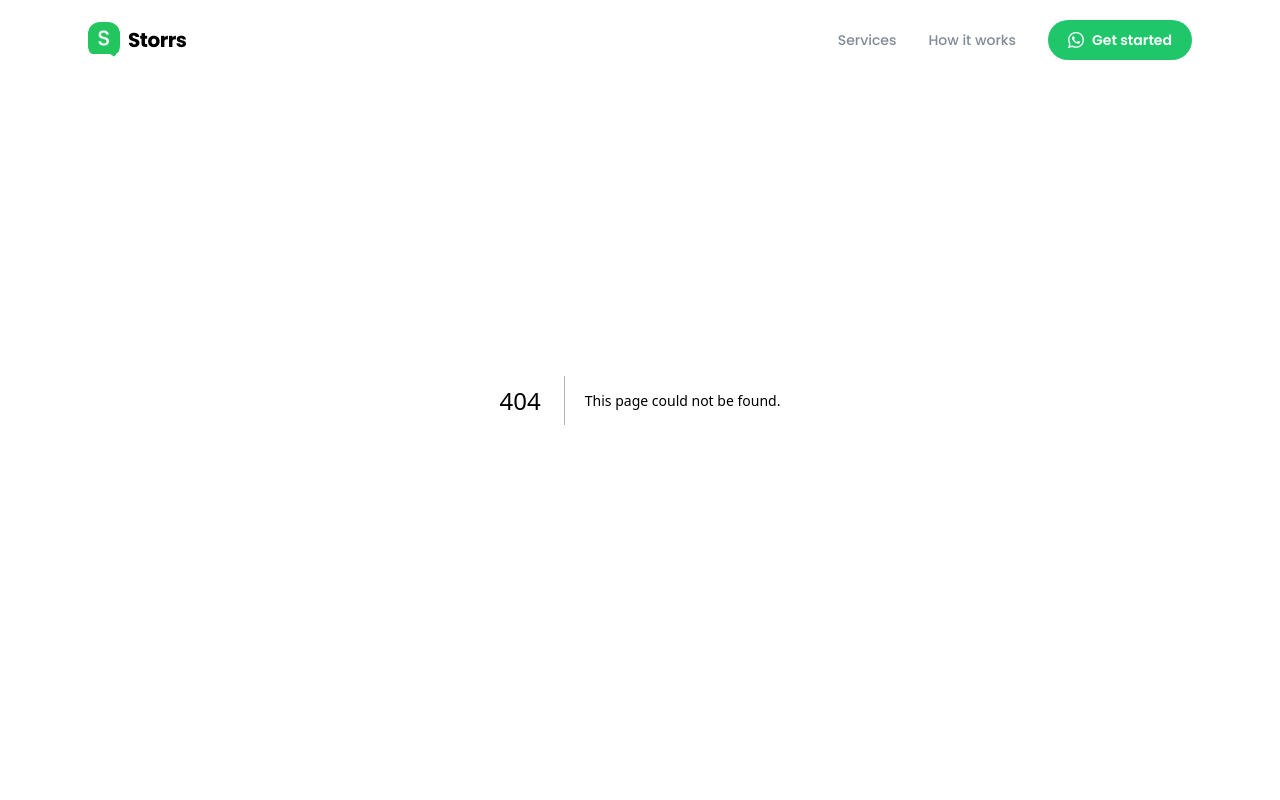
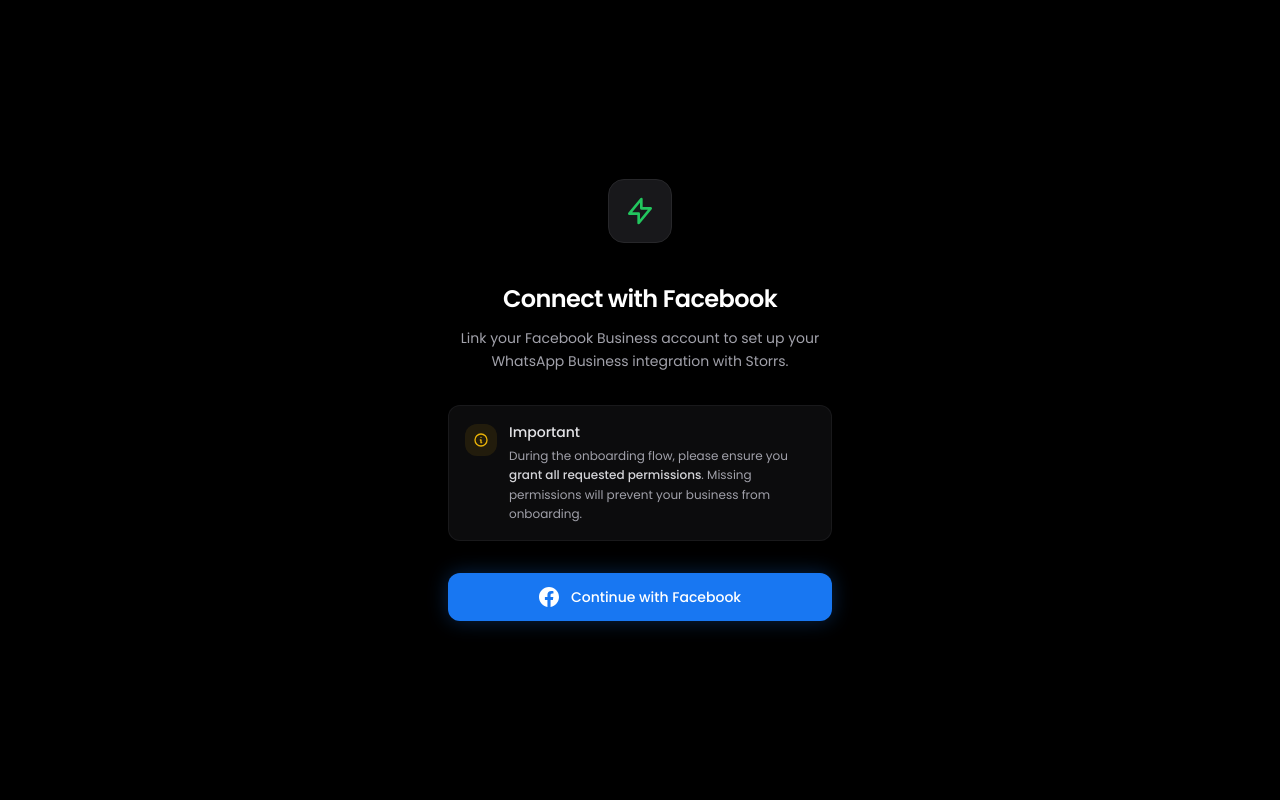
Before and after one commit to Storrs-LTD/storrs-web, a Next.js app: page /onboarding in a window 1280 px wide. Before the commit this address had no page. Shown: the top 800 px of the page. Built offline with nearby package versions, Linux system fonts and the light colour scheme.

Commit message:
created the oboarding page

```diff
--- /dev/null
+++ b/src/app/(main)/layout.tsx
@@ -0,0 +1,16 @@
+import { Navbar } from "@/components/navbar";
+import { Footer } from "@/components/footer";
+
+export default function MainLayout({
+  children,
+}: Readonly<{
+  children: React.ReactNode;
+}>) {
+  return (
+    <>
+      <Navbar />
+      <main>{children}</main>
+      <Footer />
+    </>
+  );
+}
--- a/src/app/layout.tsx
+++ b/src/app/layout.tsx
@@ -2,8 +2,6 @@
 import { Poppins } from "next/font/google";
 import { ThemeProvider } from "next-themes";
 import "./globals.css";
-import { Navbar } from "@/components/navbar";
-import { Footer } from "@/components/footer";
 
 const defaultUrl = process.env.VERCEL_URL
   ? `https://${process.env.VERCEL_URL}`
@@ -50,9 +48,7 @@
           enableSystem
           disableTransitionOnChange
         >
-          <Navbar />
-          <main>{children}</main>
-          <Footer />
+          {children}
         </ThemeProvider>
       </body>
     </html>
--- /dev/null
+++ b/src/app/onboarding/layout.tsx
@@ -0,0 +1,14 @@
+import { Metadata } from "next";
+
+export const metadata: Metadata = {
+  title: "Onboarding - Storrs",
+  description: "Connect your Facebook Business account to Storrs.",
+};
+
+export default function OnboardingLayout({
+  children,
+}: {
+  children: React.ReactNode;
+}) {
+  return <>{children}</>;
+}
--- /dev/null
+++ b/src/app/onboarding/page.tsx
@@ -0,0 +1,149 @@
+"use client";
+
+import Script from "next/script";
+import { useEffect } from "react";
+
+declare global {
+  interface Window {
+    fbAsyncInit: () => void;
+    FB: any;
+  }
+}
+
+export default function OnboardingPage() {
+  useEffect(() => {
+    window.fbAsyncInit = function () {
+      // SDK initialization
+      window.FB.init({
+        appId: process.env.NEXT_PUBLIC_FB_APP_ID!, // your app ID goes here
+        autoLogAppEvents: true,
+        xfbml: true,
+        version: process.env.NEXT_PUBLIC_FB_GRAPH_VERSION!, // Graph API version goes here
+      });
+    };
+
+    // Session logging message event listener
+    const handleMessage = (event: MessageEvent) => {
+      if (!event.origin.endsWith("facebook.com")) return;
+      try {
+        const data = JSON.parse(event.data);
+        if (data.type === "WA_EMBEDDED_SIGNUP") {
+          console.log("message event: ", data); // remove after testing
+          // your code goes here
+        }
+      } catch {
+        console.log("message event: ", event.data); // remove after testing
+        // your code goes here
+      }
+    };
+
+    window.addEventListener("message", handleMessage);
+    return () => window.removeEventListener("message", handleMessage);
+  }, []);
+
+  // Response callback
+  const fbLoginCallback = (response: any) => {
+    if (response.authResponse) {
+      const code = response.authResponse.code;
+      console.log("response: ", code); // remove after testing
+      // your code goes here
+    } else {
+      console.log("response: ", response); // remove after testing
+      // your code goes here
+    }
+  };
+
+  // Launch method and callback registration
+  const launchWhatsAppSignup = () => {
+    window.FB.login(fbLoginCallback, {
+      config_id: process.env.NEXT_PUBLIC_FB_CONFIG_ID!, // your configuration ID goes here
+      response_type: "code",
+      override_default_response_type: true,
+      extras: {
+        setup: {},
+      },
+    });
+  };
+
+  return (
+    <>
+      <Script
+        async
+        defer
+        crossOrigin="anonymous"
+        src="https://connect.facebook.net/en_US/sdk.js"
+      />
+      <div className="min-h-screen bg-black flex flex-col items-center justify-center p-6 text-white selection:bg-green-500/30">
+        <div className="w-full max-w-sm flex flex-col items-center text-center space-y-8 animate-in fade-in zoom-in-95 duration-500">
+          {/* Storrs Icon */}
+          <div className="w-16 h-16 bg-zinc-900 border border-zinc-800 rounded-2xl flex items-center justify-center mb-2 shadow-2xl">
+            <svg
+              className="w-8 h-8 text-green-500"
+              fill="none"
+              viewBox="0 0 24 24"
+              stroke="currentColor"
+            >
+              <path
+                strokeLinecap="round"
+                strokeLinejoin="round"
+                strokeWidth={2}
+                d="M13 10V3L4 14h7v7l9-11h-7z"
+              />
+            </svg>
+          </div>
+
+          <div className="space-y-3">
+            <h1 className="text-2xl font-semibold tracking-tight">
+              Connect with Facebook
+            </h1>
+            <p className="text-zinc-400 text-sm leading-relaxed">
+              Link your Facebook Business account to set up your WhatsApp
+              Business integration with Storrs.
+            </p>
+          </div>
+
+          <div className="w-full bg-zinc-900/50 border border-zinc-800/50 rounded-xl p-4 text-left">
+            <div className="flex items-start gap-3">
+              <div className="p-2 bg-yellow-500/10 rounded-lg shrink-0 mt-0.5">
+                <svg
+                  className="w-4 h-4 text-yellow-500"
+                  fill="none"
+                  viewBox="0 0 24 24"
+                  stroke="currentColor"
+                >
+                  <path
+                    strokeLinecap="round"
+                    strokeLinejoin="round"
+                    strokeWidth={2}
+                    d="M13 16h-1v-4h-1m1-4h.01M21 12a9 9 0 11-18 0 9 9 0 0118 0z"
+                  />
+                </svg>
+              </div>
+              <div>
+                <h3 className="text-sm font-medium text-zinc-200">Important</h3>
+                <p className="text-xs text-zinc-400 mt-1 leading-relaxed">
+                  During the onboarding flow, please ensure you{" "}
+                  <strong className="text-zinc-300 font-medium">
+                    grant all requested permissions
+                  </strong>
+                  . Missing permissions will prevent your business from
+                  onboarding.
+                </p>
+              </div>
+            </div>
+          </div>
+
+          <button
+            onClick={launchWhatsAppSignup}
+            className="w-full flex items-center justify-center gap-3 bg-[#1877F2] hover:bg-[#1877F2]/90 text-white transition-all duration-200 rounded-xl px-4 py-3.5 font-medium text-sm shadow-[0_0_20px_rgba(24,119,242,0.3)] hover:shadow-[0_0_25px_rgba(24,119,242,0.5)] active:scale-[0.98]"
+          >
+            <svg className="w-5 h-5 fill-current" viewBox="0 0 24 24">
+              <path d="M24 12.073c0-6.627-5.373-12-12-12s-12 5.373-12 12c0 5.99 4.388 10.954 10.125 11.854v-8.385H7.078v-3.469h3.047V9.43c0-3.007 1.792-4.669 4.533-4.669 1.312 0 2.686.235 2.686.235v2.953H15.83c-1.491 0-1.956.925-1.956 1.874v2.25h3.328l-.532 3.469h-2.796v8.385C19.612 23.027 24 18.062 24 12.073z" />
+            </svg>
+            Continue with Facebook
+          </button>
+        </div>
+      </div>
+    </>
+  );
+}
```
Also changed, not shown: src/app/(main)/page.tsx (renamed from src/app/page.tsx), src/app/(main)/privacy-policy/page.tsx (renamed from src/app/privacy-policy/page.tsx), src/app/(main)/terms-of-service/page.tsx (renamed from src/app/terms-of-service/page.tsx).
